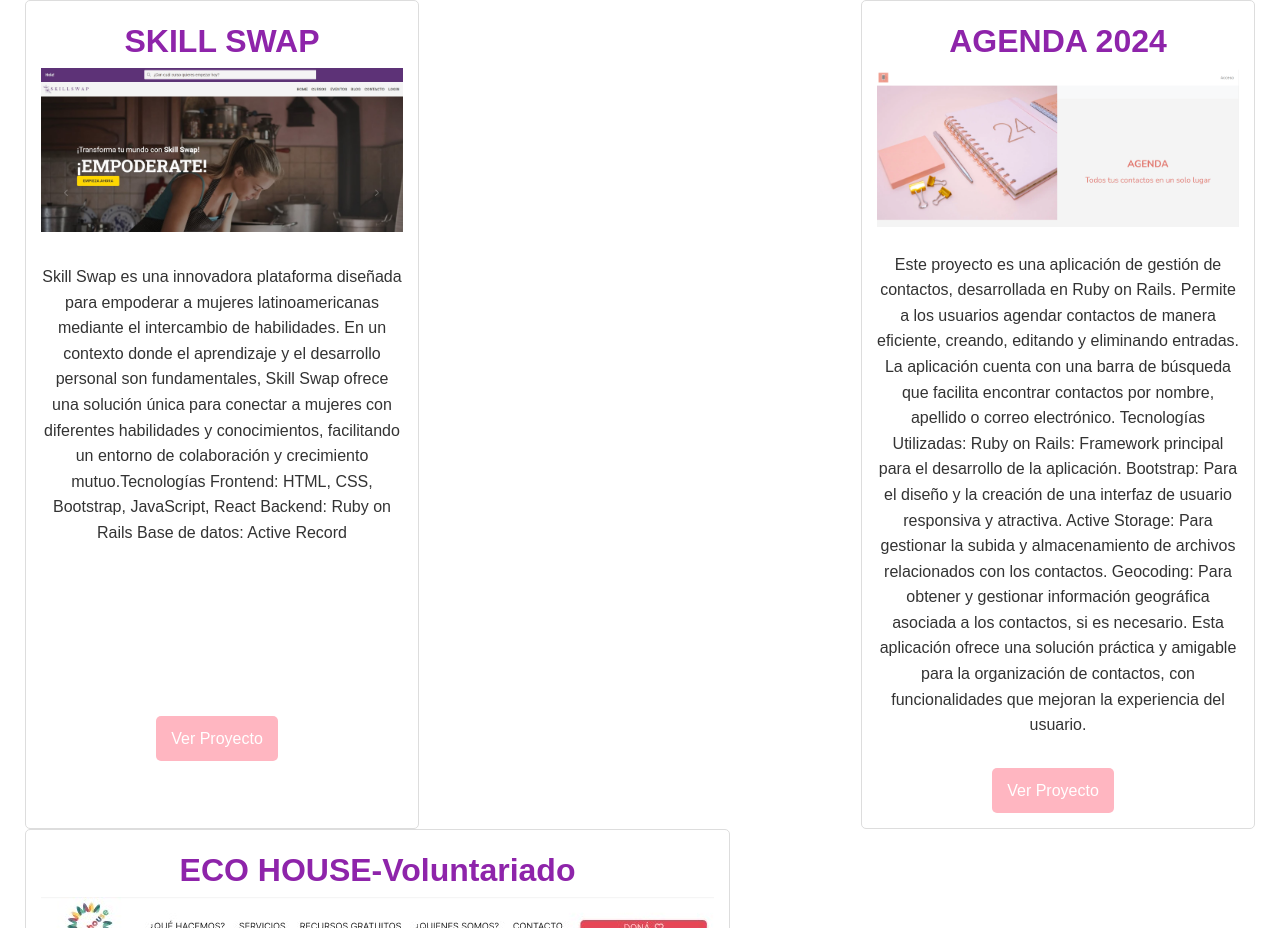
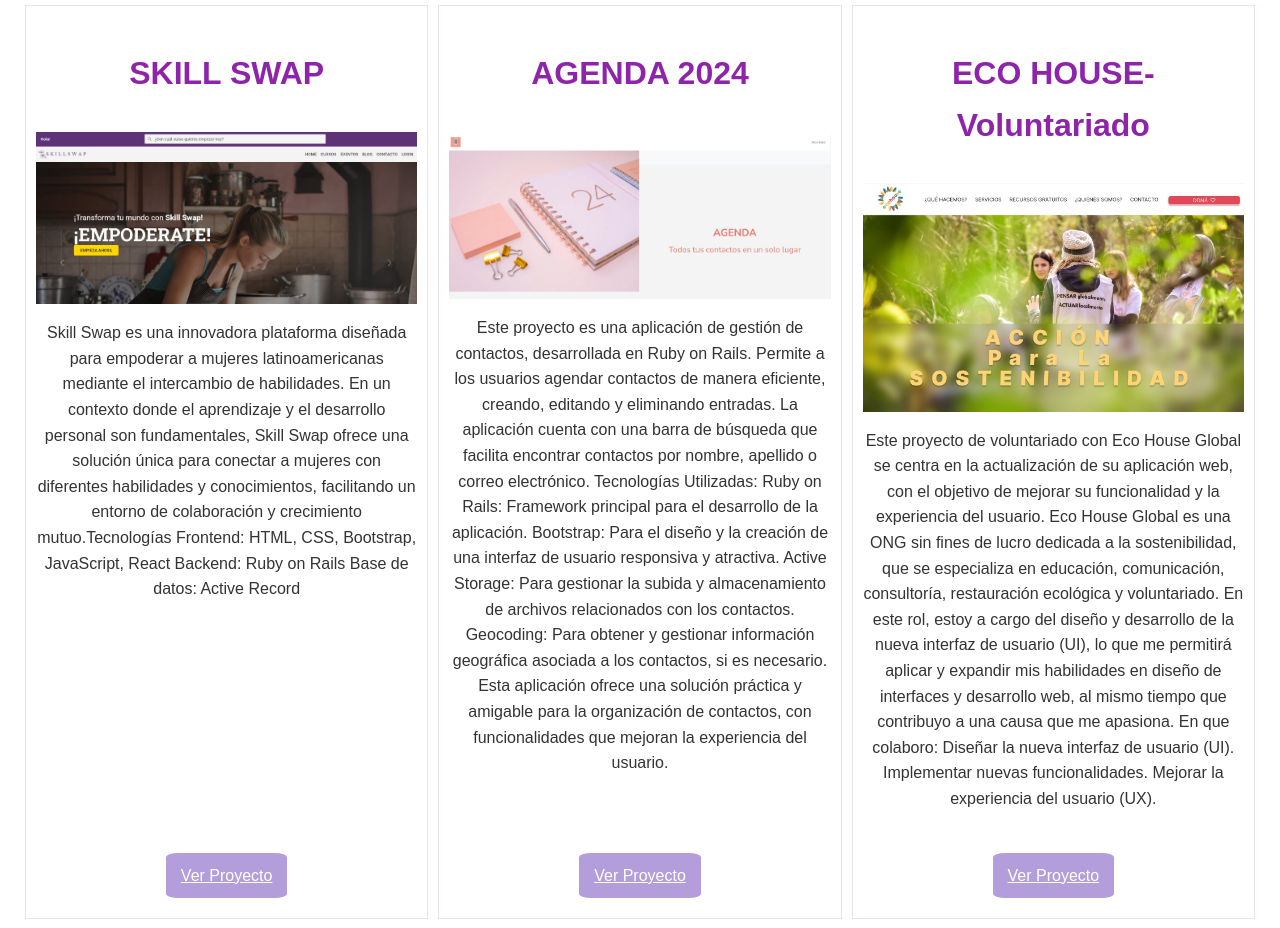
Before and after one commit to CeciliaOrlando/portafolio, a plain HTML site: page index.html in a window 1280 px wide. Shown: the part 1292-2220 px from the top of the page. Drawn offline with Linux system fonts and the light colour scheme.

Commit message:
portafolio ok responsivo ver

```diff
--- a/index.html
+++ b/index.html
@@ -26,7 +26,7 @@
     </header>
 
     <section id="sobre-mi" class= "sobre-mi" >
-        <img src="https://cdn.pixabay.com/photo/2016/11/19/22/52/coding-1841550_1280.jpg" alt="coding" class="fondo"/>
+        <img src="https://cdn.pixabay.com/photo/2016/11/19/22/52/coding-1841550_1280.jpg" alt="coding" class="imagen-principal"/>
         <h2>Sobre mí</h2>
         <div>
           <p  class="parrafo">
@@ -44,47 +44,39 @@
     </section>
 
     <section id="proyectos" class= "proyectos-conteiner">
-        <h2 style="text-align: left; margin-left: 0;">Proyectos Destacados</h2>
-         <div style="display: flex; flex-wrap: wrap; justify-content: space-between;">
-          <div class="proyecto" style="flex-basis: calc(30% - 10px); margin: 0 5px; text-align: center;">
+        <h2 >Proyectos Destacados</h2>
+        <div class= "proyectoss">
+          <div class="proyecto-1">
             <h3>SKILL SWAP</h3>
               <img src="home skillswap.jpg" alt="skillswap" class= "skillswap"/>
                 <p>Skill Swap es una innovadora plataforma diseñada para empoderar a mujeres latinoamericanas mediante el intercambio de habilidades. En un contexto donde el aprendizaje y el desarrollo personal son fundamentales, Skill Swap ofrece una solución única para conectar a mujeres con diferentes habilidades y conocimientos, facilitando un entorno de colaboración y crecimiento mutuo.Tecnologías
               Frontend: HTML, CSS, Bootstrap, JavaScript, React
               Backend: Ruby on Rails
               Base de datos: Active Record</p>
-              <div style="display: flex; justify-content: center;">
-          </div>
-          <div style="display: flex; justify-content: center; margin-top: 150px;">
-                <a href="https://github.com/CeciliaOrlando/skillswap" style="margin-right: 10px;">Ver Proyecto</a>
+            <div class= "proyecto-link" >
+              <a class="proyecto-btn" href="https://github.com/CeciliaOrlando/skillswap"  >Ver Proyecto</a>
             </div>
           </div>
-          <div class="proyecto" style="flex-basis: calc(30% - 10px); margin: 0 5px; display: flex; flex-direction: column; align-items: center; text-align: center;">
+
+          <div class="proyecto-1">
             <h3>AGENDA 2024</h3>
             <img src="homeagenda.jpg" alt="agenda" class= "agenda" />
             <p>Este proyecto es una aplicación de gestión de contactos, desarrollada en Ruby on Rails. Permite a los usuarios agendar contactos de manera eficiente, creando, editando y eliminando entradas. La aplicación cuenta con una barra de búsqueda que facilita encontrar contactos por nombre, apellido o correo electrónico. Tecnologías Utilizadas: Ruby on Rails: Framework principal para el desarrollo de la aplicación.
               Bootstrap: Para el diseño y la creación de una interfaz de usuario responsiva y atractiva.
               Active Storage: Para gestionar la subida y almacenamiento de archivos relacionados con los contactos.
               Geocoding: Para obtener y gestionar información geográfica asociada a los contactos, si es necesario.
-              Esta aplicación ofrece una solución práctica y amigable para la organización de contactos, con funcionalidades que mejoran la experiencia del usuario.
-             </p>
-            <div style="display: flex; justify-content: center; margin-top: 10px;">
-              <a href="https://github.com/CeciliaOrlando/agenda_2024" style="margin-right: 10px;">Ver Proyecto</a>
+              Esta aplicación ofrece una solución práctica y amigable para la organización de contactos, con funcionalidades que mejoran la experiencia del usuario.</p>
+            <div class="proyecto-link">
+              <a class="proyecto-btn" href="https://github.com/CeciliaOrlando/agenda_2024" >Ver Proyecto</a>
             </div>
           </div>
 
-          <div class="proyecto"  style="flex-basis: calc(30% - 10px); margin: 0 5px; text-align: center;">
+          <div class="proyecto-1">
               <h3>ECO HOUSE-Voluntariado </h3>
              <img src="ecohouse.jpg" alt="ecohuse" class= "ecohouse"/>
-            <p>Este proyecto de voluntariado con Eco House Global se centra en la actualización de su aplicación web, con el objetivo de mejorar su funcionalidad y la experiencia del usuario. Eco House Global es una ONG sin fines de lucro dedicada a la sostenibilidad, que se especializa en educación, comunicación, consultoría, restauración ecológica y voluntariado. En este rol, estoy a cargo del diseño y desarrollo de la nueva interfaz de usuario (UI), lo que me permitirá aplicar y expandir mis habilidades en diseño de interfaces y desarrollo web, al mismo tiempo que contribuyo a una causa que me apasiona.
-
-            En que colaboro:
-
-            Diseñar la nueva interfaz de usuario (UI).
-            Implementar nuevas funcionalidades.
-            Mejorar la experiencia del usuario (UX).</p>
-            <div style="display: flex; justify-content: center; margin-top: 10px;">
-              <a href="https://www.figma.com/design/KkbtJLdXSsy9WoR0NrZ87W/Voluntariado-ECO-HOUSE?node-id=0-1&node-type=canvas&t=YfWAW52Zi3VD3IqF-0" style="margin-right: 10px;">Ver Proyecto</a>
+                <p>Este proyecto de voluntariado con Eco House Global se centra en la actualización de su aplicación web, con el objetivo de mejorar su funcionalidad y la experiencia del usuario. Eco House Global es una ONG sin fines de lucro dedicada a la sostenibilidad, que se especializa en educación, comunicación, consultoría, restauración ecológica y voluntariado. En este rol, estoy a cargo del diseño y desarrollo de la nueva interfaz de usuario (UI), lo que me permitirá aplicar y expandir mis habilidades en diseño de interfaces y desarrollo web, al mismo tiempo que contribuyo a una causa que me apasiona. En que colaboro: Diseñar la nueva interfaz de usuario (UI). Implementar nuevas funcionalidades. Mejorar la experiencia del usuario (UX).</p>
+            <div class="proyecto-link">
+              <a  class="proyecto-btn" href="https://www.figma.com/design/KkbtJLdXSsy9WoR0NrZ87W/Voluntariado-ECO-HOUSE?node-id=0-1&node-type=canvas&t=YfWAW52Zi3VD3IqF-0" >Ver Proyecto</a>
             </div>
           </div>
           <!-- Agregar más proyectos -->
--- a/styles.css
+++ b/styles.css
@@ -72,113 +72,98 @@ section {
    margin: 0 auto;
 }
 
-.proyectos-conteiner {
-  max-width: 1400px;
-  display: flex;
-  flex-direction: column;
-  }
 
-
-
-.fondo {
+.imagen-principal {
   width: 1400px;
   height: 500px;
   object-fit: cover;
   margin: 0 auto;
 }
 
+.proyectos-conteiner {
+  max-width: 1400px;
+  display: flex;
+  flex-direction: column;
+  align-items: left;
+}
+
+  .proyectoss {
+    display: flex;
+    justify-content: space-between;
+    width: 100%;
+    flex-wrap: wrap;
+  }
+
+.proyecto-1 {
+  flex: 1;
+  margin:  5px;
+  padding: 10px;
+  text-align: center;
+  border: 1px solid #e8e3f1;
+  display: flex;
+  flex-direction: column;
+  justify-content: space-between;
+}
+
+.proyecto-link {
+  display: flex;
+  justify-content:center;
+  margin-top: auto;
+  gap: 15px;
+
+}
+
+
+.proyecto-btn {
+  background-color: #B39DDB;
+  border-radius: 10%;
+  color: #fff;
+  padding: 10px 15px;
+  width: auto;
+  max-width: 200px;
+  text-align: center;
+  margin-top: 25px;
+  margin-bottom: 10px;
+  transition: background-color 0.3s ease;
+}
+
+
+.proyecto-btn:hover {
+  background-color: #8e24aa;
+  color: #fff;
+  cursor: pointer;
+}
+
+
 .skillswap {
   width: 100%;
   height: auto;
   object-fit: contain;
-  margin-bottom: 15px;
+
 }
+
 
 .agenda {
   width: 100%;
   height: auto;
   object-fit: contain;
-  margin-bottom: 15px;
+
 }
 
-.ecohuse {
-width: 80%;
- height: auto;
- object-fit: contain;
- margin-bottom: 15px;
+.ecohouse {
+width: 100%;
+height: auto;
+object-fit: contain;
+
 }
 
 .card-link {
   color: #fff;
 }
 
-.proyecto:hover {
-  transform: scale(1.05);
-}
 
 h1, h2, h3 {
   color: #8e24aa;
-}
-
-.proyecto {
-  margin-bottom: 20px;
-  padding: 15px;
-  border: 1px solid #ddd;
-  border-radius: 5px;
-}
-
-.proyecto h3 {
-  margin: 0;
-}
-
-.proyecto p {
-  margin: 10px 0;
-}
-
-.proyecto a {
-  display: inline-block;
-  margin-top: 10px;
-  padding: 10px 15px;
-  background: #ffb6c1;
-  color: white;
-  text-decoration: none;
-  border-radius: 5px;
-  transition: background 0.3s;
-}
-
-.proyecto a:hover {
-  background: #ffc5d5;
-}
-
-form {
-  display: flex;
-  flex-direction: column;
-}
-
-form label {
-  margin: 10px 0 5px;
-}
-
-form input, form textarea {
-  padding: 10px;
-  border: 1px solid #ddd;
-  border-radius: 5px;
-  margin-bottom: 10px;
-}
-
-form button {
-  margin-top: 10px;
-  padding: 10px;
-  background: #ffb6c1;
-  color: white;
-  border: none;
-  border-radius: 5px;
-  cursor: pointer;
-  transition: background 0.3s;
-}
-
-form button:hover {
-  background: #ffc5d5;
 }
 
 .habilidades-conteiner {
@@ -204,6 +189,7 @@ footer {
     align-items: center
   }
 
+
 /* Media Queries */
 @media (max-width: 600px) {
   header {
@@ -213,11 +199,11 @@ footer {
   nav ul li {
     display: block;
     margin: 10px 0;
-    text-align: center; /* Centra los enlaces en dispositivos pequeños */
+    text-align: center;
   }
 
   section {
-    padding: 15px; /* Reduce el padding en secciones pequeñas */
+    padding: 15px;
   }
 
   img {
@@ -226,48 +212,48 @@ footer {
   }
 
   .proyecto {
-    padding: 10px; /* Reduce el padding en los proyectos */
+    padding: 10px;
   }
 
   h1, h2, h3 {
-    font-size: 1.5em; /* Ajusta el tamaño de los encabezados en pantallas pequeñas */
+    font-size: 1.5em;
   }
 
   form input, form textarea {
-    font-size: 14px; /* Aumenta la legibilidad de los campos en pantallas pequeñas */
+    font-size: 14px;
   }
 
   form button {
-    padding: 8px; /* Ajusta el tamaño del botón en pantallas pequeñas */
+    padding: 10px; /* Aumenta un poco el tamaño */
   }
 }
 
 @media (min-width: 601px) and (max-width: 900px) {
   nav ul li {
     display: inline-block;
-    margin: 0 10px; /* Menos margen en tabletas */
+    margin: 0 10px;
   }
 
   section {
-    padding: 20px; /* Padding estándar en tabletas */
+    padding: 20px;
   }
 
   h1, h2, h3 {
-    font-size: 1.75em; /* Tamaño de encabezado ajustado para tabletas */
+    font-size: 1.75em;
   }
 }
 
 @media (min-width: 901px) {
   nav ul li {
     display: inline-block;
-    margin: 0 15px; /* Espaciado estándar en escritorio */
+    margin: 0 15px;
   }
 
   section {
-    padding: 20px; /* Padding estándar en escritorio */
+    padding: 20px;
   }
 
   h1, h2, h3 {
-    font-size: 2em; /* Tamaño de encabezado ajustado para escritorio */
+    font-size: 2em;
   }
 }
```
Lines whose indentation alone changed are shown as unchanged.
